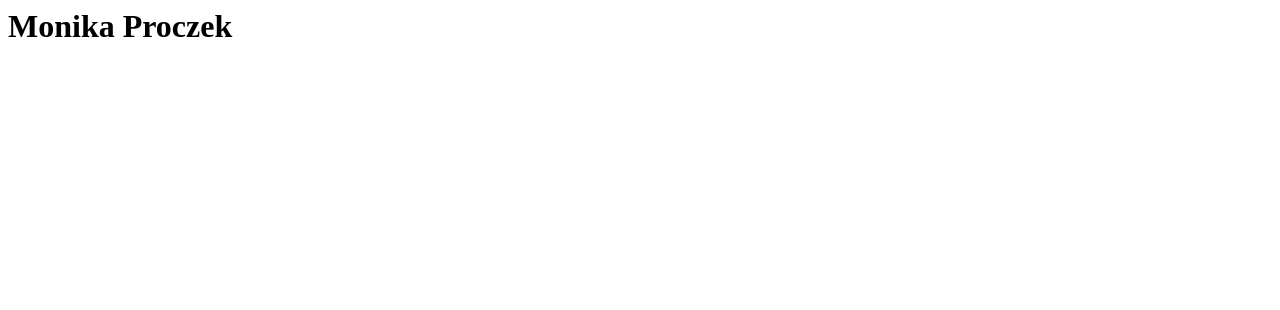
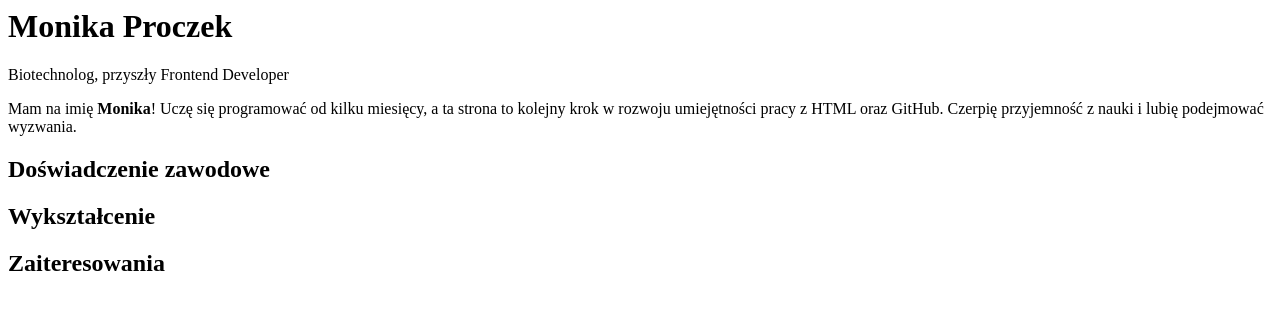
Before and after one commit to monika-proczek/html-css-course, a plain HTML site: page index.html in a window 1280 px wide. Drawn offline with Linux system fonts and the light colour scheme.

Commit message:
1 paragraph and 3 headings added

```diff
--- a/index.html
+++ b/index.html
@@ -1 +1,8 @@
 <h1>Monika Proczek</h1>
+<span>Biotechnolog, przyszły Frontend Developer</span>
+<p>
+    Mam na imię <b>Monika</b>! Uczę się programować od kilku miesięcy, a ta strona to kolejny krok w rozwoju umiejętności pracy z HTML oraz GitHub. Czerpię przyjemność z nauki i lubię podejmować wyzwania.
+</p>
+<h2>Doświadczenie zawodowe</h2>
+<h2>Wykształcenie</h2>
+<h2>Zaiteresowania</h2>
```
